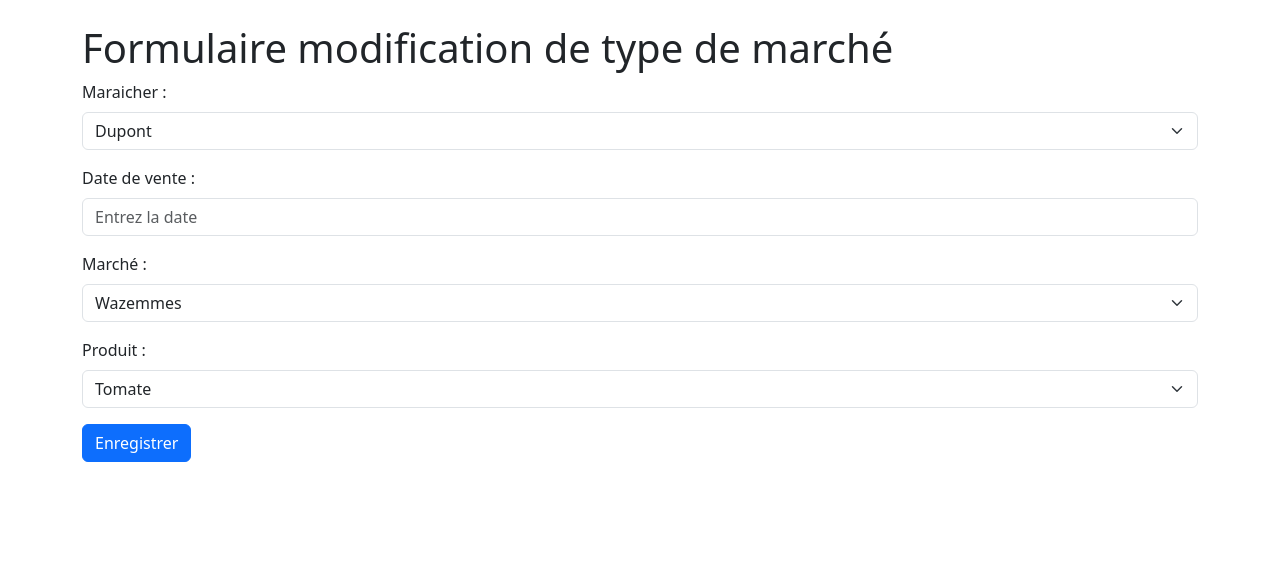
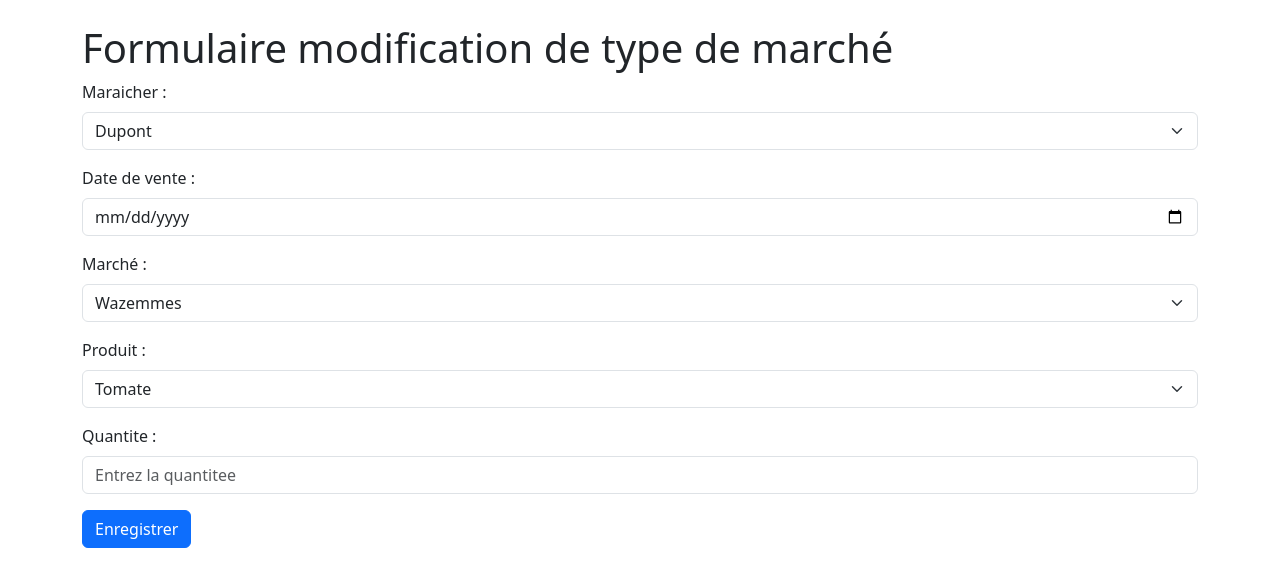
Before and after one commit to bdidier3/SAE1_04, a Flask app: page /ventes/edit in a window 1280 px wide. Shown: the top 587 px of the page. Run offline with Flask 3, Linux system fonts and the light colour scheme; data comes from the database, SQL or seed files in the repository.

Commit message:
delete vente

```diff
--- a/app.py
+++ b/app.py
@@ -290,7 +290,7 @@ def valid_edit_participation():
 @app.route('/ventes/show')
 def show_ventes():
     mycursor = get_db().cursor()
-    sql = ("""SELECT Maraicher.nom ,Quantitee_vendue.date_vente, type_marche.Libelle_type_marche, Produit.libelle_produit, Quantitee_vendue.quantitee
+    sql = ("""SELECT Quantitee_vendue.id_vente ,Maraicher.nom ,Quantitee_vendue.date_vente, type_marche.Libelle_type_marche, Produit.libelle_produit, Quantitee_vendue.quantitee
            FROM Quantitee_vendue
            JOIN Maraicher ON Maraicher.id_maraicher = Quantitee_vendue.id_maraicher
            JOIN type_marche ON type_marche.id_type_marche = Quantitee_vendue.id_type_marche
@@ -302,13 +302,15 @@ def show_ventes():
 
 @app.route('/ventes/delete', methods=['GET'])
 def delete_ventes():
+
+    id_vente = request.args.get('id_vente','')
     mycursor = get_db().cursor()
-    id_vente = request.form.get('id', '')
     tuple_delete = (id_vente,)
     sql = "DELETE FROM Quantitee_vendue WHERE id_vente = %s ;"
     mycursor.execute(sql, tuple_delete)
     get_db().commit()
-    flash(u'une vente supprimé, id : ' + id_vente, 'alert-success')
+    message = u'id : ' + id_vente + ' deleted'
+    flash(message)
     return redirect('/ventes/show')
 
 @app.route('/ventes/add', methods=['GET'])
@@ -380,12 +382,12 @@ def valid_edit_ventes():
     mycursor = get_db().cursor()
     id_vente = request.form.get('id_vente', '')  # Utilisez form pour récupérer la valeur depuis le formulaire
     id_maraicher = request.form.get('id_maraicher', '')
-    date_vente = request.form.get('date_vente', '')
+    date_vente = request.form.get('date_vente')
     id_type_marche = request.form.get('id_type_marche', '')
     id_produit = request.form.get('id_produit', '')
     quantitee = request.form.get('quantitee', '')
-    tuple_update = (id_maraicher, date_vente,id_type_marche, id_produit, quantitee, id_vente)
-    sql = "UPDATE type_marche SET id_maraicher = %s, date_vente = %s,id_type_marche = %s, id_produit = %s, quantitee = %s WHERE id_vente = %s;"
+    tuple_update = (id_maraicher, date_vente,id_type_marche, id_produit, quantitee,id_vente)
+    sql = "UPDATE Quantitee_vendue SET id_maraicher = %s, date_vente = %s,id_type_marche = %s, id_produit = %s, quantitee = %s WHERE id_vente = %s;"
     mycursor.execute(sql, tuple_update)
     get_db().commit()
     flash(u'vente modifié, id : ' + id_vente + "id maraicher : " + id_maraicher + " date : " + date_vente + "id produit : " + id_produit + "quantitee : " + quantitee, 'alert-success')
--- a/templates/ventes/edit_ventes.html
+++ b/templates/ventes/edit_ventes.html
@@ -30,7 +30,7 @@
     <!-- Champ pour le Lieu -->
     <div class="mb-3">
         <label for="date" class="form-label">Date de vente :</label>
-        <input type="text"
+        <input type="date"
                class="form-control"
                id="date"
                placeholder="Entrez la date"
@@ -44,7 +44,7 @@
         <label for="id_type_marche" class="form-label">Marché :</label>
         <select name="id_type_marche" id="id_type_marche" class="form-select" required>
             {% for marche in type_marche %}
-            <option value="{{ type_marche['type_marche'] }}"
+            <option value="{{ marche['id_type_marche'] }}"
                 {% if marche['id_type_marche'] == ventes['id_type_marche'] %}selected{% endif %}
             >{{ marche['Libelle_type_marche'] }}</option>
             {% endfor %}
@@ -63,6 +63,17 @@
         </select>
     </div>
 
+    <div class="mb-3">
+        <label for="quantitee" class="form-label">Quantite :</label>
+        <input type="number"
+               class="form-control"
+               id="quantitee"
+               placeholder="Entrez la quantitee"
+               required
+               value="{{ ventes['quantitee'] }}"
+               name="quantitee">
+    </div>
+
     <!-- Bouton de soumission -->
     <button type="submit" class="btn btn-primary">Enregistrer</button>
 </form>
--- a/templates/ventes/show_ventes.html
+++ b/templates/ventes/show_ventes.html
@@ -32,8 +32,8 @@
                   <td>{{ ligne.libelle_produit}}</td>
                   <td>{{ ligne.quantitee}}</td>
                   <td>
-                      <a class="btn btn-primary" href="/ventes/edit?id={{ ligne.id }}">editer</>
-                      <a class="btn btn-danger" href="/ventes/delete?id={{ ligne.id }}" >supprimer</>
+                      <a class="btn btn-primary" href="/ventes/edit?id_vente={{ ligne.id_vente }}">editer</>
+                      <a class="btn btn-danger" href="/ventes/delete?id_vente={{ ligne.id_vente }}" >supprimer</>
                   </td>
            </tr>
         {% endfor %}
```
